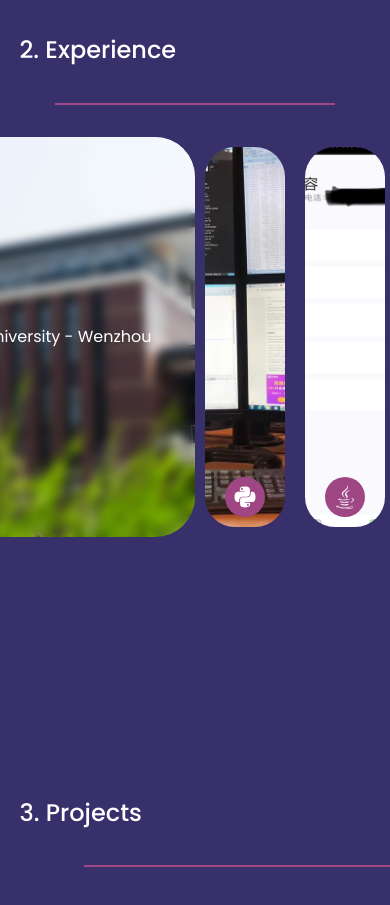
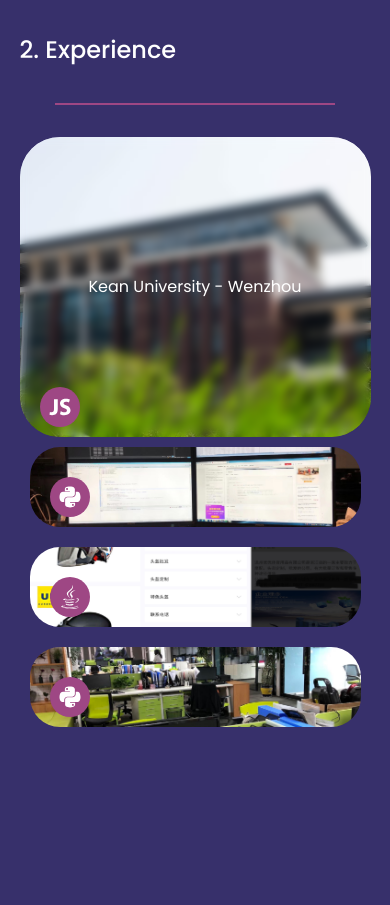
Before and after one commit to hjinlucas/react_personal_website, a React (Create React App) app: page / in a window 390 px wide. Shown: the part 1480-2385 px from the top of the page. Built offline with nearby package versions, Linux system fonts and the light colour scheme.

Commit message:
Fixed crads display problem for small screens

```diff
--- a/src/components/experience/experience.css
+++ b/src/components/experience/experience.css
@@ -33,7 +33,7 @@
   min-width: 80px;
   margin: 10px;
   background-image: var(--optionBackground, var(--defaultBackground, #E6E9ED));
-  background-size: auto 120%;
+  background-size: cover;
   background-position: center;
   cursor: pointer;
   transition: flex-grow 0.5s ease-in-out, background-size 0.5s ease-in-out, background-position 0.5s ease-in-out, margin 0.5s ease-in-out;
@@ -48,7 +48,7 @@
   width: 100%;
   height: 100%;
   background-image: var(--optionBackground, var(--defaultBackground, #E6E9ED));
-  background-size: auto 120%;
+  background-size: cover;
   background-position: center;
   z-index: -1;
   transition: background-size 0.5s ease-in-out, background-position 0.5s ease-in-out, filter 0.3s ease-in-out;
@@ -173,3 +173,24 @@
   color: var(--color-white);
   font-size: 1.5rem;
 }
+
+@media screen and (max-width: 768px) {
+  .options {
+    flex-direction: column;
+    min-width: 100%;
+    min-height: 600px;
+    max-height: 900px;
+    height: calc(100% - 100px);
+  }
+
+  .option {
+    min-width: auto;
+    max-width: 100%;
+    height: 80px;
+  }
+
+  .option.active {
+    max-width: 100%;
+    max-height: 600px;
+  }
+}
```
